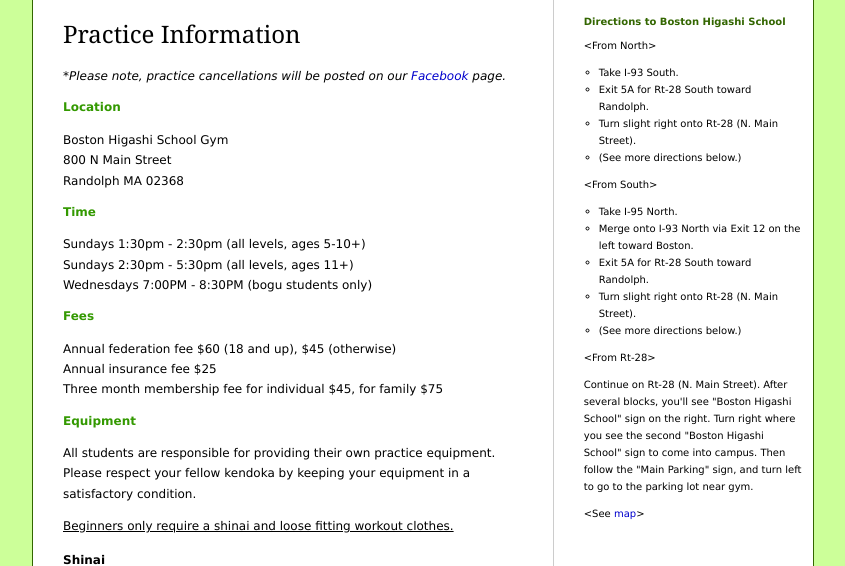
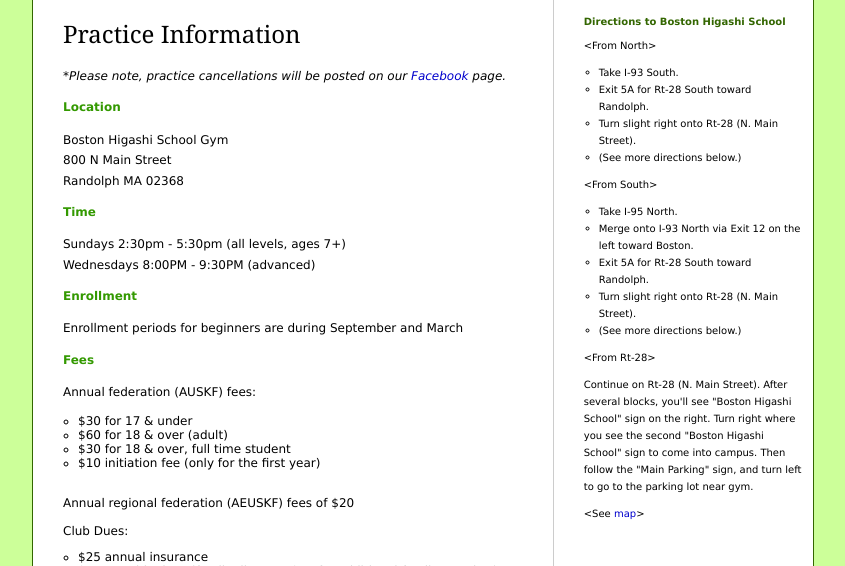
Before and after one commit to kkawakam/shufukai, a plain HTML site: page practice.html in a window 1280 px wide. Shown: the part 234-800 px from the top of the page, without its empty margins (217-1062 px from the left). Drawn offline with Linux system fonts and the light colour scheme.

Commit message:
Update fees

```diff
--- a/practice.html
+++ b/practice.html
@@ -79,9 +79,28 @@
         <h2>Location</h2>
         <p>Boston Higashi School Gym<br/>800 N Main Street<br/>Randolph MA 02368</p>
         <h2>Time</h2>
-        <p>Sundays 1:30pm - 2:30pm (all levels, ages 5-10+)<br/>Sundays 2:30pm - 5:30pm (all levels, ages 11+)<br/>Wednesdays 7:00PM - 8:30PM (bogu students only)<br/></p>
+        <p>
+          Sundays 2:30pm - 5:30pm (all levels, ages 7+) <br/>
+          Wednesdays 8:00PM - 9:30PM (advanced)<br/>
+        </p>
+        <h2>Enrollment</h2>
+        <p> Enrollment periods for beginners are during September and March</p>
         <h2>Fees</h2>
-        <p>Annual federation fee $60 (18 and up), $45 (otherwise)<br/>Annual insurance fee $25<br/>Three month membership fee for individual $45, for family $75</p>
+        <p>
+          Annual federation (AUSKF) fees:
+          <ul>
+            <li>$30 for 17 & under</li>
+            <li>$60 for 18 & over (adult)</li>
+            <li>$30 for 18 & over, full time student</li>
+            <li>$10 initiation fee (only for the first year)</li>
+          </ul><br/>
+          Annual regional federation (AEUSKF) fees of $20</br></br>
+          Club Dues:
+          <ul>
+            <li>$25 annual insurance</li>
+            <li>$15 monthly dues (family discount $10 for additional family member)</li>
+          </ul>
+        </p>
         <h2>Equipment</h2>
         <p>All students are responsible for providing their own practice equipment. Please respect your fellow kendoka by keeping your equipment in a satisfactory condition.</p>
         <p><u>Beginners only require a shinai and loose fitting workout clothes.</u></p>
```
